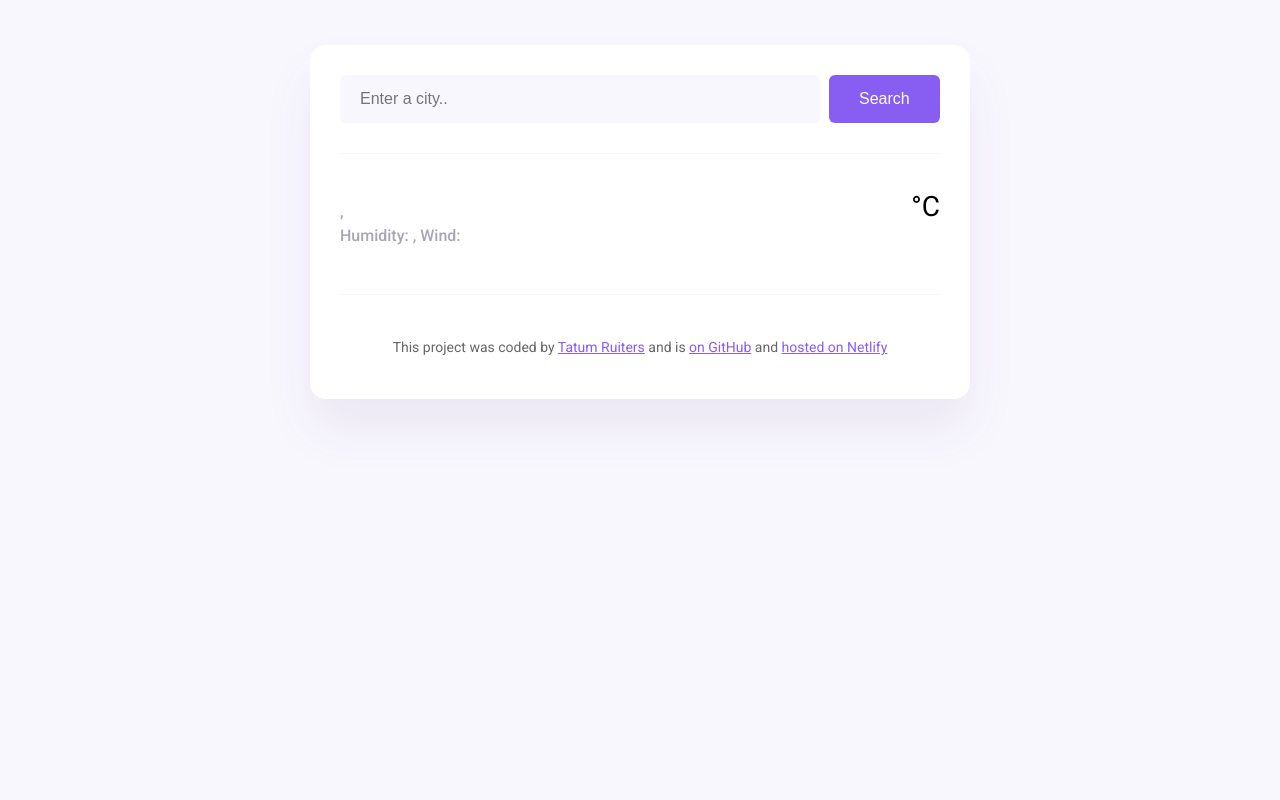
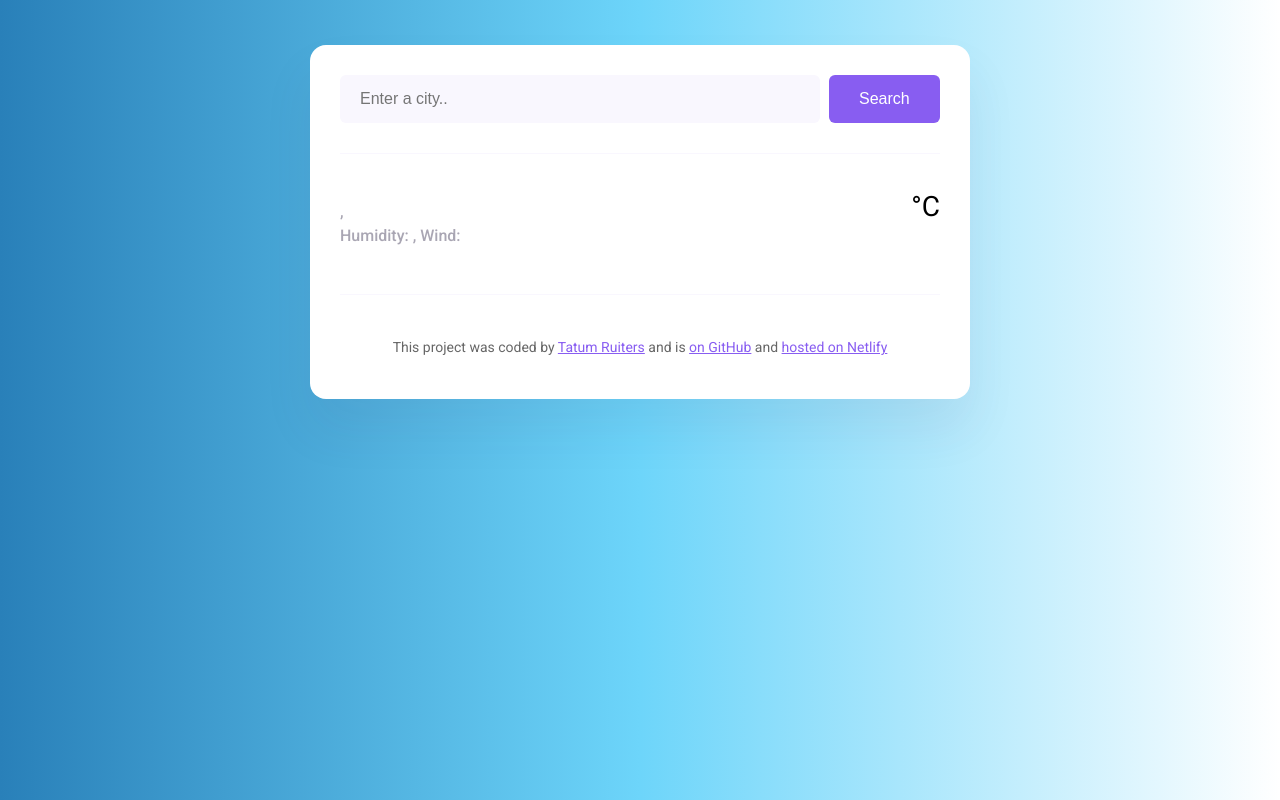
Before and after one commit to TatumR/weather-application, a website built with Parcel: page index.html in a window 1280 px wide. Built offline with nearby package versions, Linux system fonts and the light colour scheme; no server answers.

Commit message:
edited background style.css

```diff
--- a/index.html
+++ b/index.html
@@ -13,7 +13,7 @@
     <link rel="stylesheet" href="src/styles.css" />
     <title>My weather application</title>
   </head>
-  <body>
+  <body class="gradient">
 
     <div class="weather-app">
       <header>
--- a/src/styles.css
+++ b/src/styles.css
@@ -1,6 +1,14 @@
 body {
-  background: #f9f7fe;
+
   font-family: "Roboto", sans-serif;
+}
+
+.gradient {
+  background: #2980B9;
+  background: linear-gradient(
+    to right,
+    #2980B9,#6DD5FA,#FFFFFF
+  );
 }
 
 a {
```
